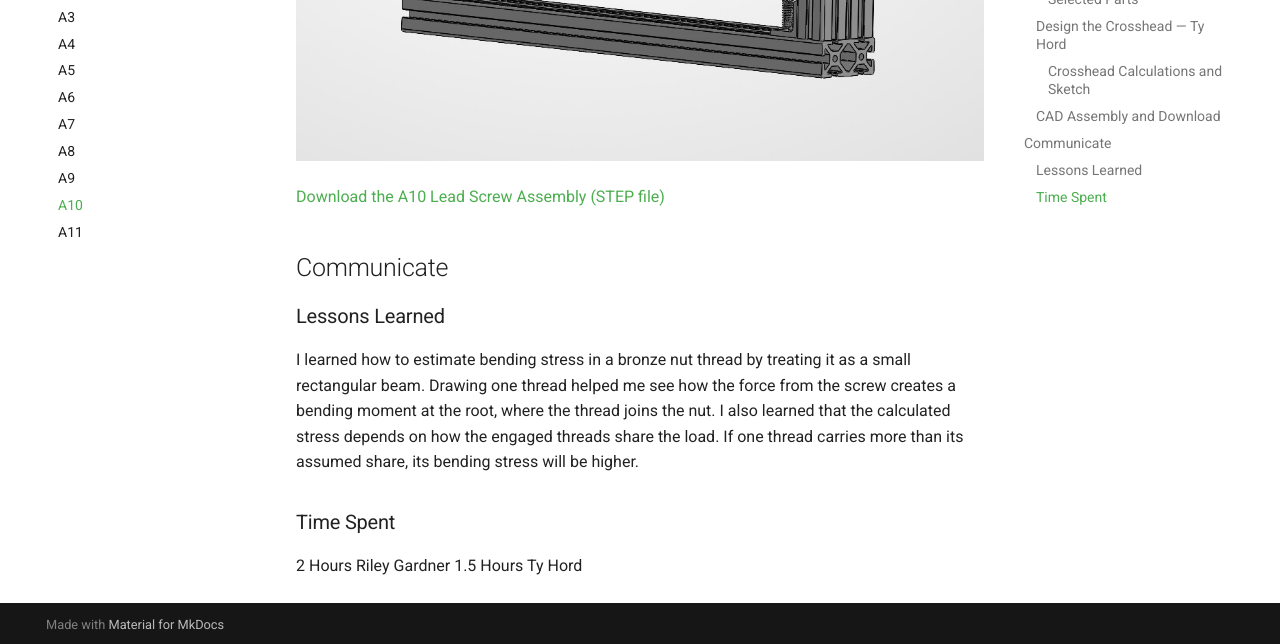
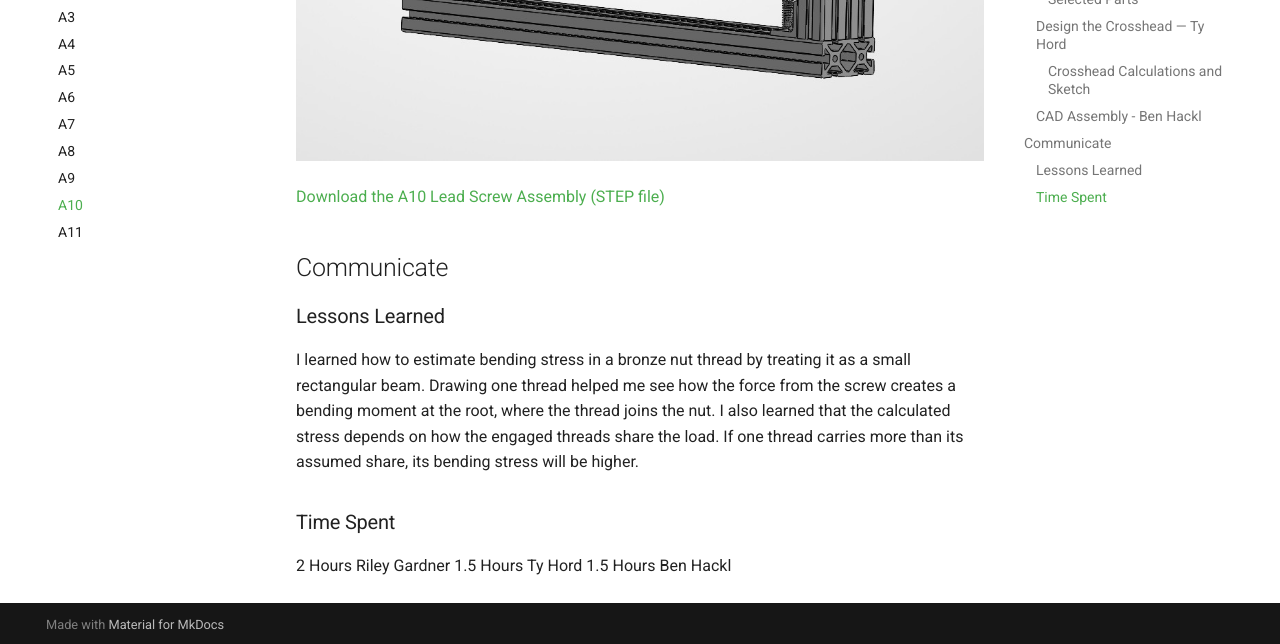
Before and after one commit to rgardn14-max/megr2157-portfolio, an MkDocs documentation site: the page built from docs/assignments/A10/index.md, in a window 1280 px wide and 900 px high, scrolled down 5999 px. Shown: the part 253-897 px from the top of the window. Built offline with MkDocs 1.6.1 and Material for MkDocs 9.7.7, drawn with Linux system fonts in a browser that asks for light colours; some of the changed text lies outside the part shown.

Commit message:
Update index.md

```diff
--- a/docs/assignments/A10/index.md
+++ b/docs/assignments/A10/index.md
@@ -37,7 +37,7 @@ Next, I checked the crosshead deflection. Using $I_{\mathrm{req}} = PL^3/(48E\de
 
 ![Crosshead design work, page 3](H6.jpg)
 
-### CAD Assembly and Download
+### CAD Assembly - Ben Hackl
 
 I drew the flat profile of the crosshead using the dimensions from our calculations, then extruded it to length. I imported the selected lead screws and flanged nuts, along with the T-slotted framing rails and corner brackets for the frame. Finally, I positioned the parts in the assembly so the lead screws lined up with the flanged nuts on the crosshead.
 
@@ -55,3 +55,4 @@ I learned how to estimate bending stress in a bronze nut thread by treating it a
 
 2 Hours Riley Gardner
 1.5 Hours Ty Hord
+1.5 Hours Ben Hackl
```
